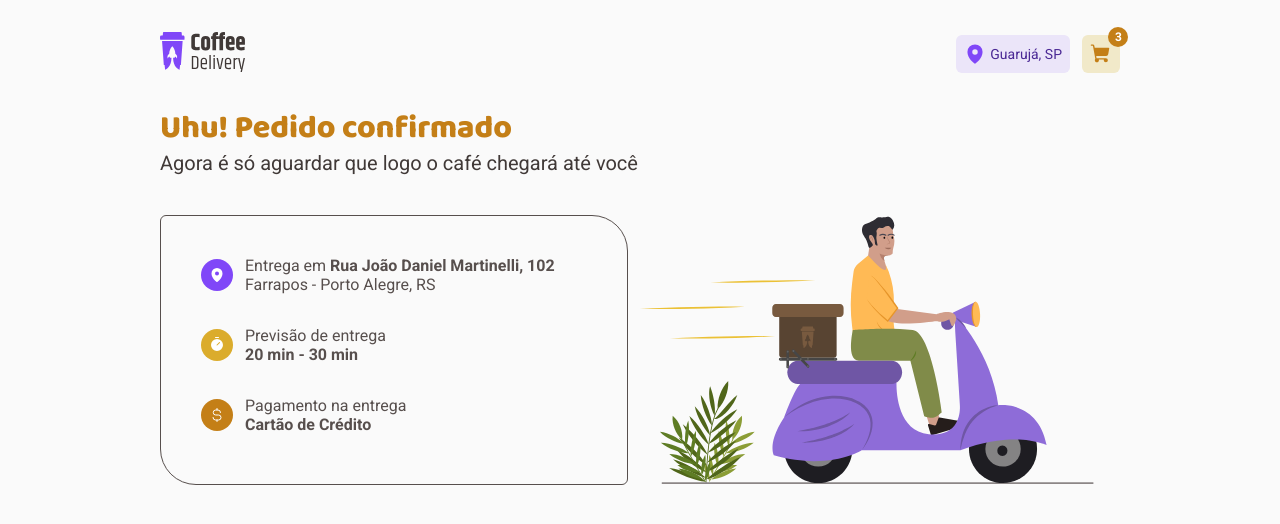
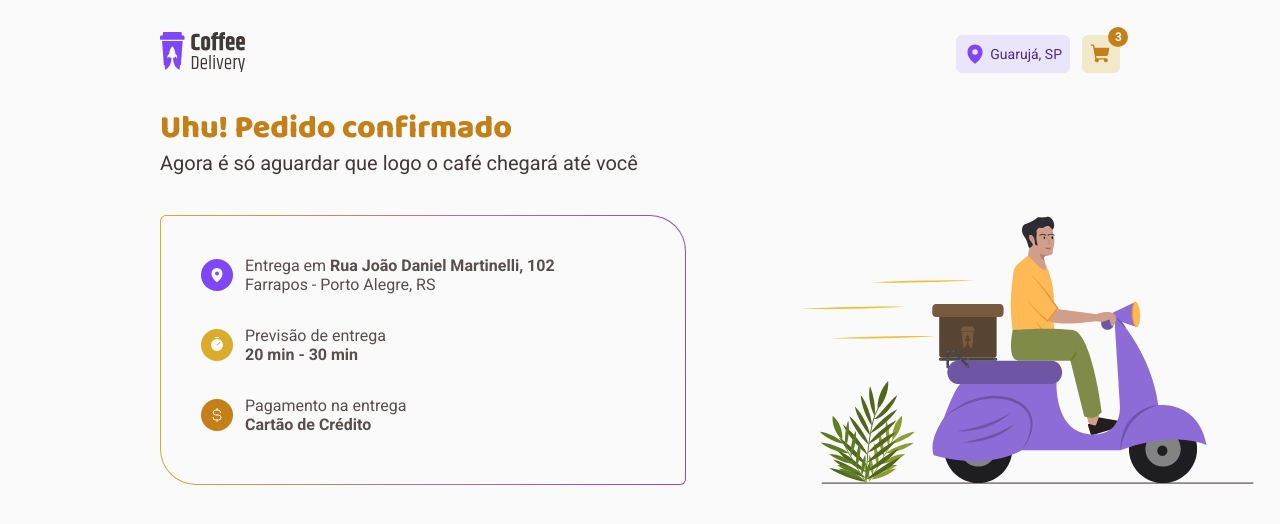
Before and after one commit to eoSalinas/coffee-delivery, a React (Vite) app: page /success in a window 1280 px wide. Shown: the top 524 px of the page. Built offline with nearby package versions, Linux system fonts and the light colour scheme.

Commit message:
Success Page - Added Gradient and some fix

```diff
--- a/src/pages/success/style.ts
+++ b/src/pages/success/style.ts
@@ -24,14 +24,25 @@ export const PurchaseInfo = styled.div`
   display: flex;
   justify-content: space-between;
   align-items: center;
+  gap: 6.375rem;
 
   ul {
     width: 32.875rem;
+    min-width: 32.875rem;
     height: 16.875rem;
+    min-height: 16.875rem;
 
     padding: 2.5rem;
 
     border: 1px solid;
+    /* border-radius: 6px 36px; */
+    background: linear-gradient(
+          ${(props) => props.theme['gray-100']},
+          ${(props) => props.theme['gray-100']}
+        )
+        padding-box,
+      linear-gradient(95deg, #dbac2c, #8047f8) border-box;
+    border: 1px solid transparent;
     border-radius: 6px 36px;
     list-style: none;
 
```
